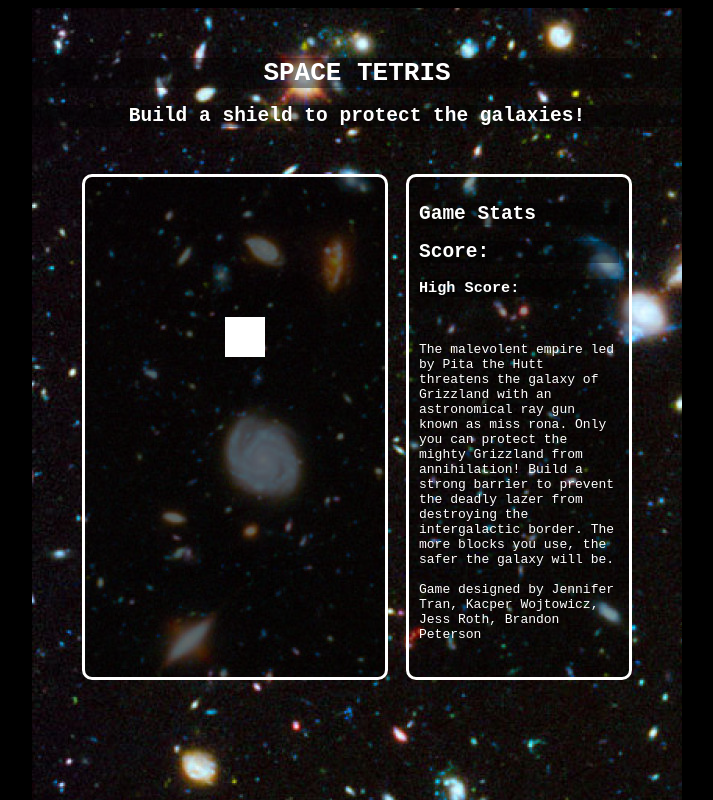
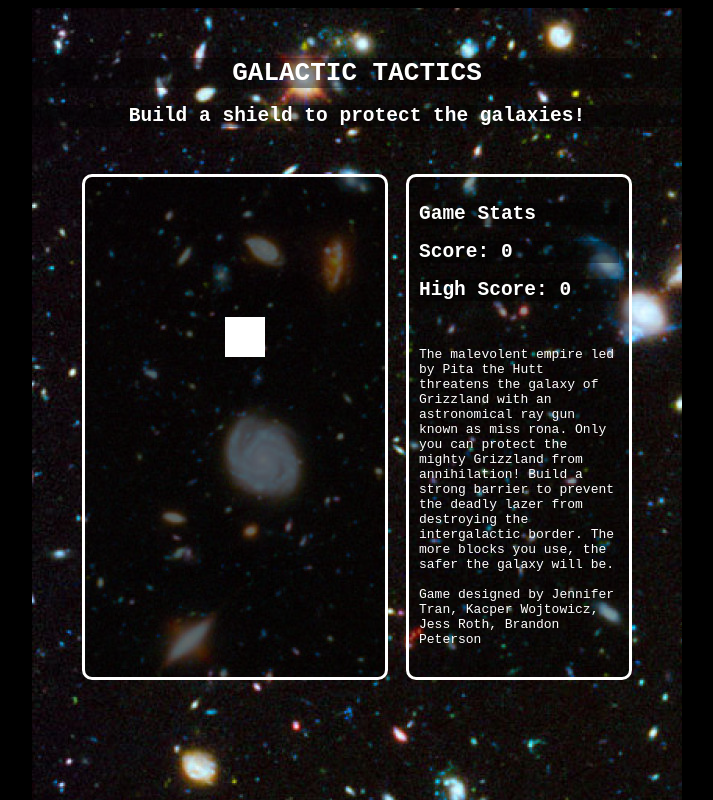
Before and after one commit to Turings98apprentice/Tetris_Game, a plain HTML site: page index.html in a window 1280 px wide. Shown: the whole page, without its empty margins (283-996 px from the left). Drawn offline with nearby package versions, Linux system fonts and the light colour scheme.

Commit message:
Update .css and .html

```diff
--- a/controller.js
+++ b/controller.js
@@ -1,4 +1,4 @@
-var canvas, ctx, x, last, timer, row, col, deadBlocks, currentrow, currentcol, speed, R=0, end=0, highScore=0;
+var canvas, ctx, x, last, timer, row, col, deadBlocks, currentrow, currentcol, speed, R=0, end=0, highScore=0, score=0;
 
 square_shape = [
     {x:0, y:0},
@@ -122,7 +122,7 @@ function draw(timestamp) {
   last = timestamp;
 }
     else {
-        var score = deadBlocks.length;
+        score = deadBlocks.length;
         if (score > highScore)
             highScore = score;
          console.log(score);
--- a/index.html
+++ b/index.html
@@ -5,18 +5,13 @@
         <link rel="stylesheet" href="styles.css">
         <script src="https://ajax.googleapis.com/ajax/libs/jquery/3.2.1/jquery.min.js"></script>
         <script type="text/javascript" src="controller.js"></script>
-        <script>
-            window.onload = function(){
-            var score = score;
-            document.getElementById('score');
-            };
-        </script>
     </head>
+
     <body>
         <div id="page">
             <div style="background-image: url('o-HUBBLE-UV-facebook.jpg');" id="content">
             <div id="header">
-                <h1><strong>SPACE TETRIS</strong></h1>
+                <h1><strong>GALACTIC TACTICS</strong></h1>
                 <h2><strong>Build a shield to protect the galaxies!</strong></h2>
             </div>
             <div id="game-board">
@@ -25,7 +20,13 @@
             <div id="game-info">
                 <h2><strong>Game Stats</strong></h2>
                 <h2>Score: <span id="score"></span></h2>
-                <h3>High Score: <span id="high score"></span><br></h3>
+                    <script>
+                    document.getElementById("score").innerHTML = score;
+                    </script>
+                <h2>High Score: <span id="high score"></span><br></h2>
+                    <script>
+                    document.getElementById("high score").innerHTML = (highScore);
+                    </script>
                 <p1><br><br>The malevolent empire led by Pita the Hutt threatens the galaxy of Grizzland with an astronomical ray gun known as miss rona. Only you can protect the mighty Grizzland from annihilation! Build a strong barrier to prevent the deadly lazer from destroying the intergalactic border. The more blocks you use, the safer the galaxy will be.<br><br></p1>
                 <p3>Game designed by Jennifer Tran, Kacper Wojtowicz, Jess Roth, Brandon Peterson</p3>
             </div>
```
